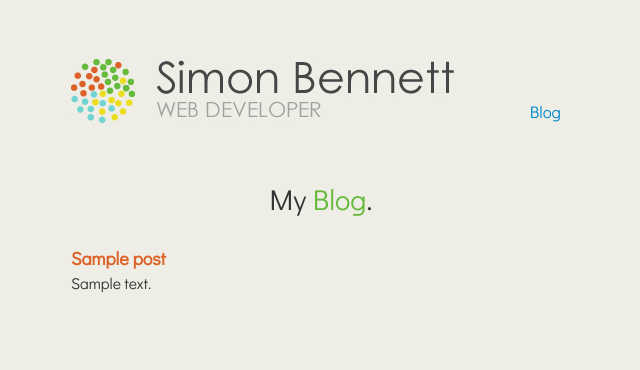
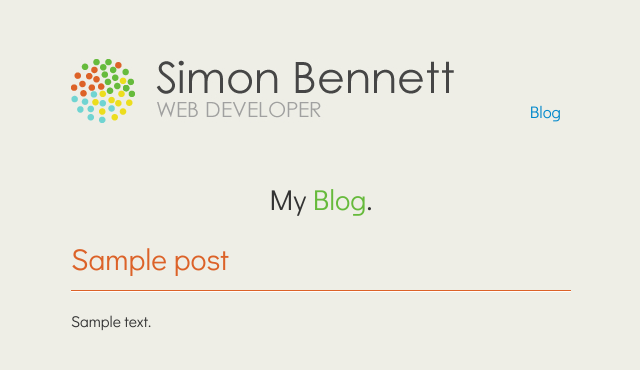
Before and after one commit to mrsimonbennett/Simon.Bennett.im-WordPress-Theme, a WordPress theme: template index.php in a window 1280 px wide. Shown: the top 370 px of the page, without its empty margins (319-959 px from the left). Run offline with PHP 8.4 and a stand-in for WordPress, Linux system fonts and the light colour scheme; the site name, menu and one post (Sample post) are stand-ins, and other content is empty; some libraries are stand-ins or nearby versions.

Commit message:
Added hr to blog and cleared up files

```diff
--- a/index.php
+++ b/index.php
@@ -5,6 +5,7 @@
     <?php if ( have_posts() ) : while ( have_posts() ) : the_post(); ?>
     <div class="post">
       <h3><a href="<?php the_permalink(); ?>  " ><?php the_title(); ?></a></h3>
+     <hr />
       <?php the_content(); ?>
     </div>
     <?php endwhile; endif; ?>
--- a/style.css
+++ b/style.css
@@ -28,9 +28,11 @@ span {  color:#2BAEAB;}
 #findme a.email{color:#66BA3B;}
 /* Blog Page   */
 #blog {margin-top: 4em; margin-bottom:2.5em;}
-#blog .post p{text-align:left; font-size:1.3em;}
-#blog h2 { color:#DC6228; font-size:2.4em; font-family: 'Didact Gothic',Arial, Helvetica, sans-serif !important; text-align:center; font-weight:normal;}
+#blog .post p{ font-size:1.3em; margin-bottom:20px; text-align:justify;}
+#blog h2 { color:#DC6228; font-size:2.6em; font-family: 'Didact Gothic',Arial, Helvetica, sans-serif !important; text-align:center; font-weight:normal;}
 .post{ margin-top:2em;}
+.post h3 { font-size:2.5em; margin-bottom:5px; font-weight:normal; }
 .post h3 a { color:#DC6228;}
 .post #meta {	margin-bottom:10px;}
 .post img, #porfolio img{height:auto;-moz-border-radius: 3px;border-radius: 3px; }
+hr { border-top-color:#DC6228}
```
Also changed, not shown: readme.md (added).
